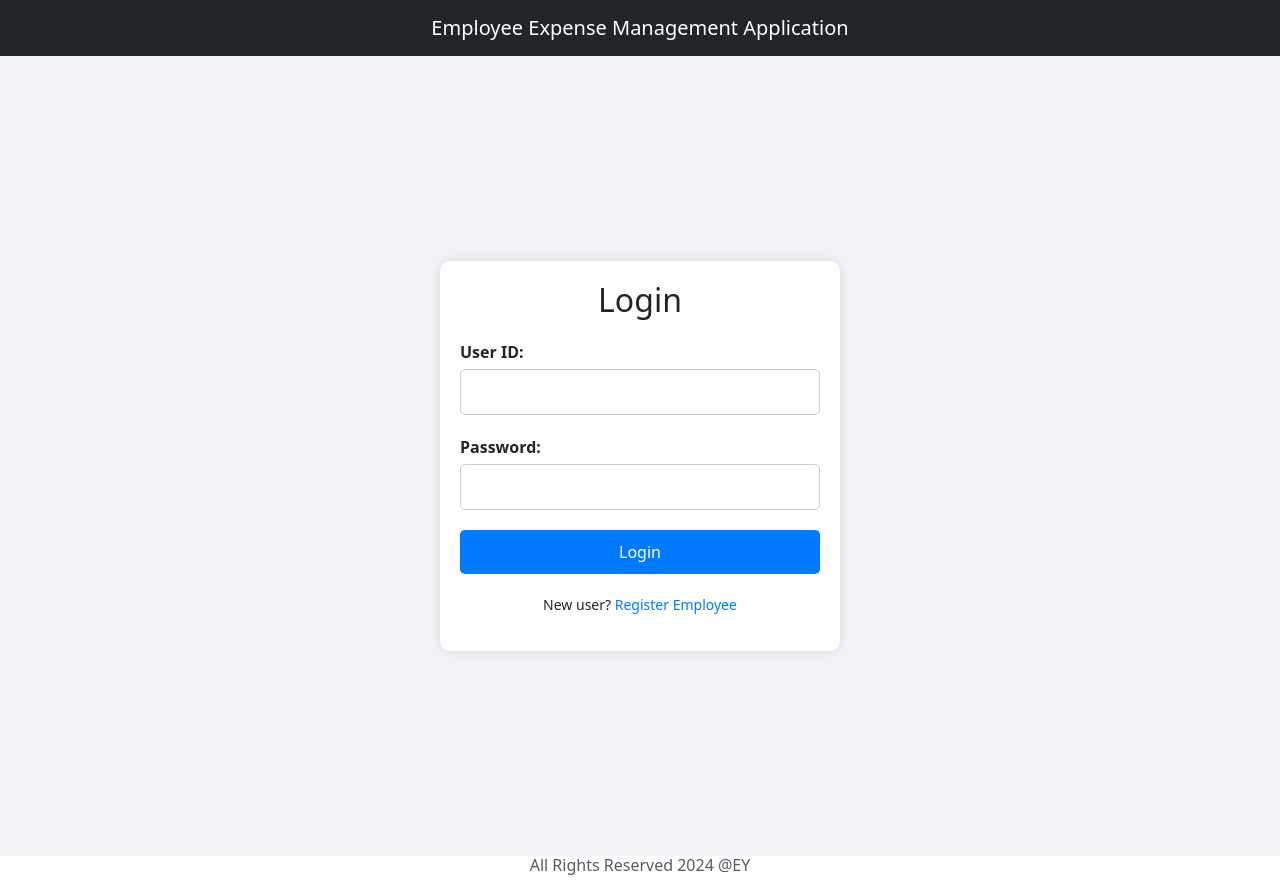
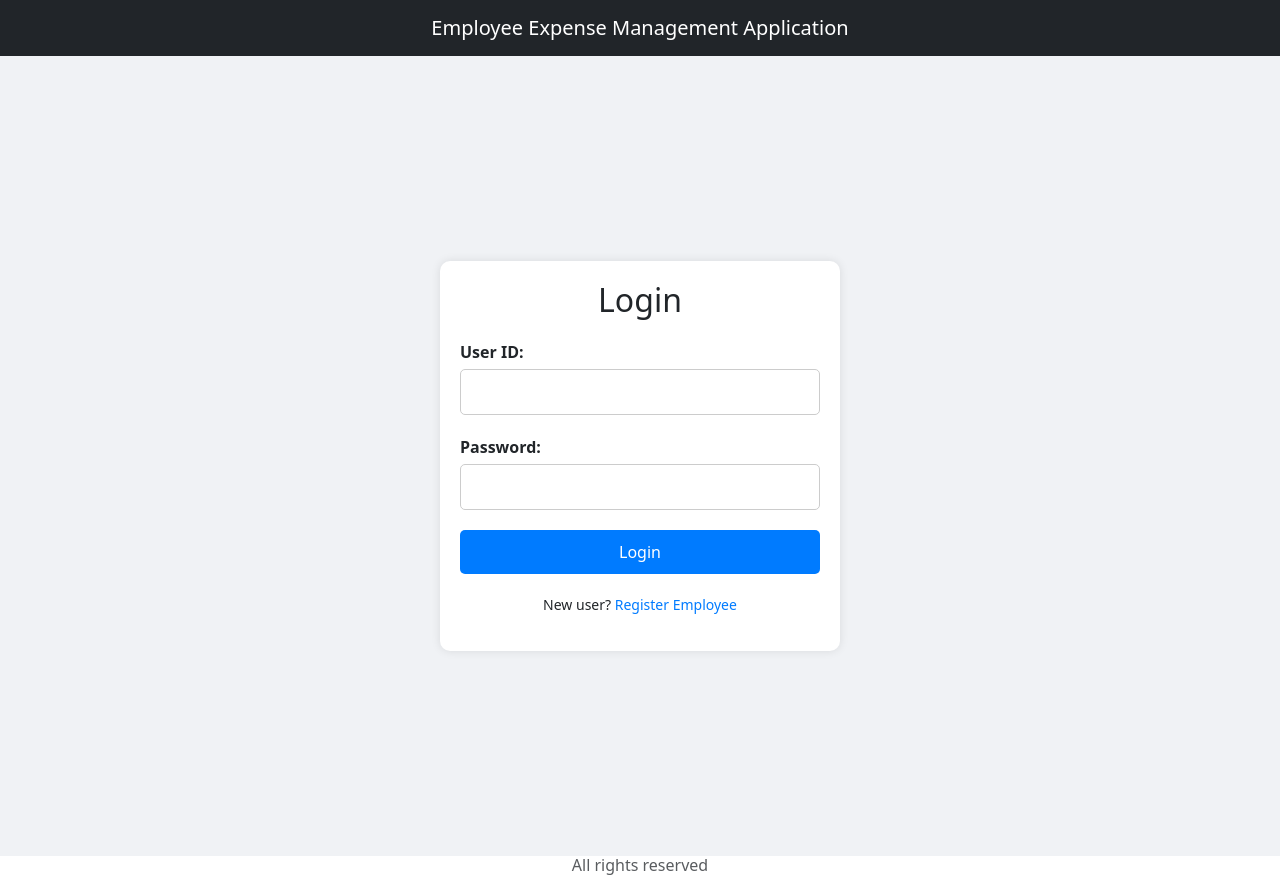
Before and after one commit to Aditya-git-hub-x/capstone-frontend, a React (Create React App) app: page / in a window 1280 px wide. Built offline with nearby package versions, Linux system fonts and the light colour scheme.

Commit message:
sending login

```diff
--- a/src/components/FooterComponent.js
+++ b/src/components/FooterComponent.js
@@ -4,7 +4,7 @@ const FooterComponent = () => {
     return (
         <div>
             <footer className = "footer">
-                 <span className="text-muted"><h6 align='center'>All Rights Reserved 2024 @EY</h6></span>
+                 <span className="text-muted"><h6 align='center'>All rights reserved</h6></span>
             </footer>
         </div>
     )
--- a/src/components/LoginForm.js
+++ b/src/components/LoginForm.js
@@ -6,6 +6,7 @@ const LoginForm = () => {
     const [userId, setUserId] = useState('');
     const [password, setPassword] = useState('');
     const [error, setError] = useState('');
+    const [userIderror, setUserIderrror] = useState('');
 
     const navigate = useNavigate();
 
@@ -14,16 +15,6 @@ const LoginForm = () => {
 
       getEmployeeById(userId).then((response) =>{
           console.log(response.data)
-      }).catch(error => {
-          console.log(error)
-      })
-
-        // Basic validation
-        if (!userId.trim() || !password.trim()) {
-            setError('Please enter both User ID and Password.');
-            return;
-        }
-
           // Simulate login (replace with actual authentication logic)
           let role = 'employee'; // Default role
 
@@ -42,6 +33,20 @@ const LoginForm = () => {
           } else {
               navigate(`/employee/${userId}`);
           }
+      }).catch(error => {
+          console.log(error)
+          alert("Invalid user id")
+      })
+
+        // Basic validation
+        if (!userId.trim() || !password.trim()) {
+            setError('Please enter both User ID and Password.');
+            return;
+        }
+
+
+
+
     };
 
     return (
```
Lines whose indentation alone changed are shown as unchanged.
